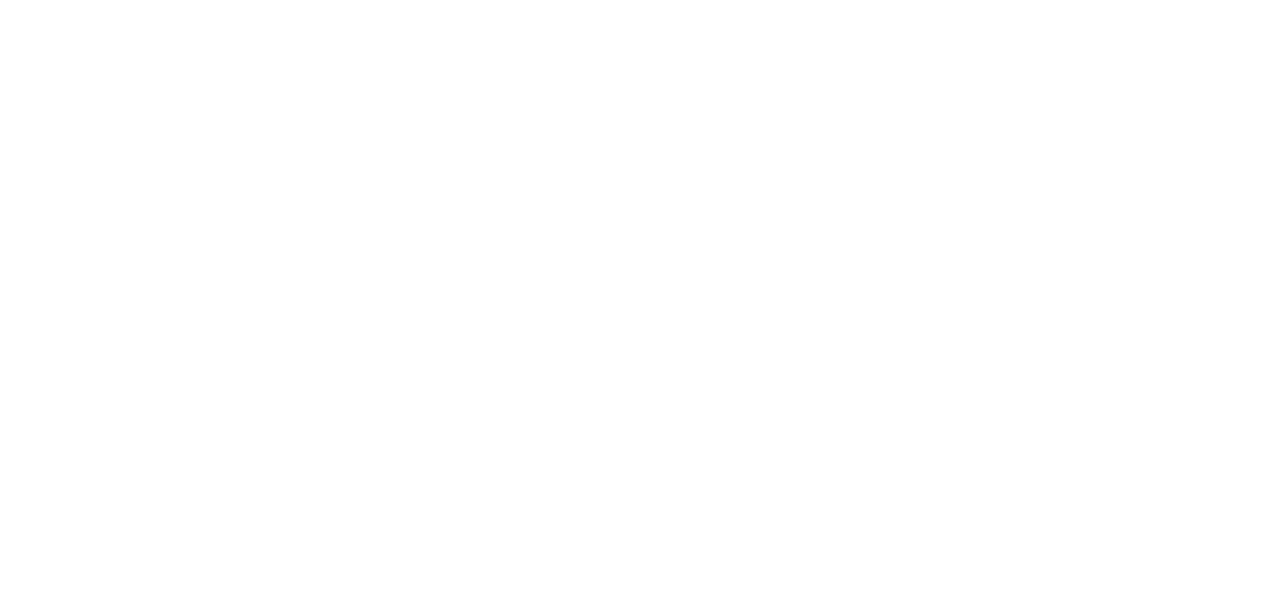
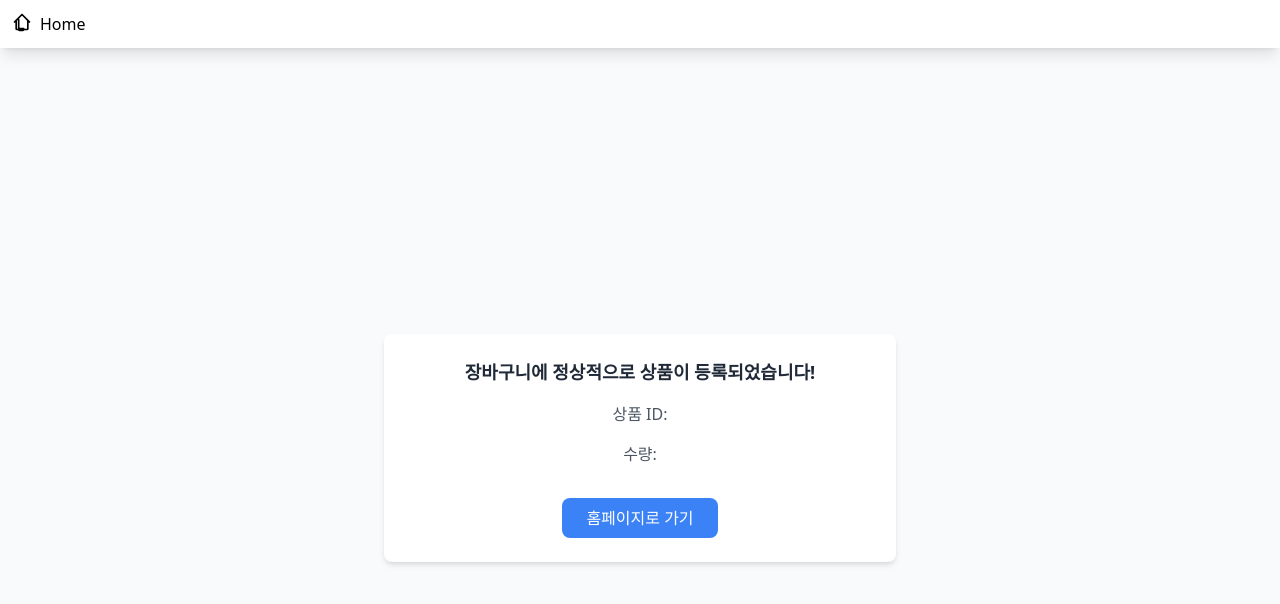
Before and after one commit to corca-ai/corca-ads-demo, a Nuxt app in the folder web/: page /cart in a window 1280 px wide. Before the commit this address had no page. Shown: the top 604 px of the page. Built offline with nearby package versions, Linux system fonts and the light colour scheme.

Commit message:
feat: init

```diff
--- /dev/null
+++ b/postcss.config.js
@@ -0,0 +1,6 @@
+module.exports = {
+  plugins: {
+    tailwindcss: {},
+    autoprefixer: {},
+  },
+}
--- a/web/app.vue
+++ b/web/app.vue
@@ -1,5 +1,7 @@
 <template>
   <div>
-    <NuxtPage />
+    <NuxtLayout>
+      <NuxtPage />
+    </NuxtLayout>
   </div>
 </template>
--- /dev/null
+++ b/web/layouts/default.vue
@@ -0,0 +1,28 @@
+<script setup></script>
+
+<template>
+  <div>
+    <div class="w-full bg-white p-3 shadow-lg relative">
+      <NuxtLink :to="'/'">
+        <button type="button" class="flex gap-2">
+          <svg
+            xmlns="http://www.w3.org/2000/svg"
+            fill="none"
+            viewBox="0 0 24 24"
+            stroke-width="2"
+            stroke="currentColor"
+            class="w-5 h-5 transition"
+          >
+            <path
+              stroke-linecap="round"
+              stroke-linejoin="round"
+              d="M3 12l2-2m0 0l7-7 7 7M5 10v10a1 1 0 001 1h3m10-11l2 2m-2-2v10a1 1 0 01-1 1h-3m-7 0a1 1 0 001 1h4a1 1 0 001-1m-6 0V9m0 11h6"
+            />
+          </svg>
+          <span>Home</span>
+        </button>
+      </NuxtLink>
+    </div>
+    <slot />
+  </div>
+</template>
--- /dev/null
+++ b/web/pages/cart.vue
@@ -0,0 +1,41 @@
+<script setup>
+import { defineProps } from "vue";
+
+const props = defineProps({
+  productId: {
+    type: String,
+    required: true,
+  },
+  quantity: {
+    type: Number,
+    required: true,
+  },
+});
+</script>
+
+<template>
+  <div
+    class="w-full h-screen flex flex-col items-center justify-center bg-gray-50 p-4"
+  >
+    <div
+      class="w-full max-w-lg flex flex-col items-center bg-white p-6 rounded-lg shadow-md gap-4"
+    >
+      <div class="text-lg font-semibold text-gray-800">
+        장바구니에 정상적으로 상품이 등록되었습니다!
+      </div>
+      <div class="text-gray-600">
+        상품 ID: <span class="font-medium">{{ $route.query.productId }}</span>
+      </div>
+      <div class="text-gray-600">
+        수량: <span class="font-medium">{{ $route.query.quantity }}</span>
+      </div>
+      <NuxtLink :to="'/'">
+        <button
+          class="mt-4 bg-blue-500 text-white px-6 py-2 rounded-lg hover:bg-blue-600 transition"
+        >
+          홈페이지로 가기
+        </button>
+      </NuxtLink>
+    </div>
+  </div>
+</template>
--- a/web/pages/products/[id].vue
+++ b/web/pages/products/[id].vue
@@ -50,18 +50,29 @@ const handlePurchase = async (photoId) => {
       />
       <div class="text-xl font-semibold mb-4">{{ photo.title }}</div>
       <div class="flex gap-4">
+        <NuxtLink
+          :to="{ path: '/cart', query: { productId: photo.id, quantity: 1 } }"
+        >
           <button
             @click="handleAddToCart(photo.id)"
             class="bg-blue-500 text-white px-4 py-2 rounded-lg hover:bg-blue-600 transition"
           >
             장바구니
           </button>
+        </NuxtLink>
+        <NuxtLink
+          :to="{
+            path: '/purchase',
+            query: { productId: photo.id, quantity: 1 },
+          }"
+        >
           <button
             @click="handlePurchase(photo.id)"
             class="bg-green-500 text-white px-4 py-2 rounded-lg hover:bg-green-600 transition"
           >
             구매
           </button>
+        </NuxtLink>
       </div>
     </div>
   </div>
--- /dev/null
+++ b/web/pages/purchase.vue
@@ -0,0 +1,28 @@
+<script setup></script>
+
+<template>
+  <div
+    class="w-full h-screen flex flex-col items-center justify-center bg-gray-50 p-4"
+  >
+    <div
+      class="w-full max-w-lg flex flex-col items-center bg-white p-6 rounded-lg shadow-md gap-4"
+    >
+      <div class="text-lg font-semibold text-gray-800">
+        정상적으로 상품을 구매했습니다!
+      </div>
+      <div class="text-gray-600">
+        상품 ID: <span class="font-medium">{{ $route.query.productId }}</span>
+      </div>
+      <div class="text-gray-600">
+        수량: <span class="font-medium">{{ $route.query.quantity }}</span>
+      </div>
+      <NuxtLink :to="'/'">
+        <button
+          class="mt-4 bg-blue-500 text-white px-6 py-2 rounded-lg hover:bg-blue-600 transition"
+        >
+          홈페이지로 가기
+        </button>
+      </NuxtLink>
+    </div>
+  </div>
+</template>
```
Also changed, not shown: tailwind.config.js (added, +8 -0 lines). Lines whose indentation alone changed are shown as unchanged.
